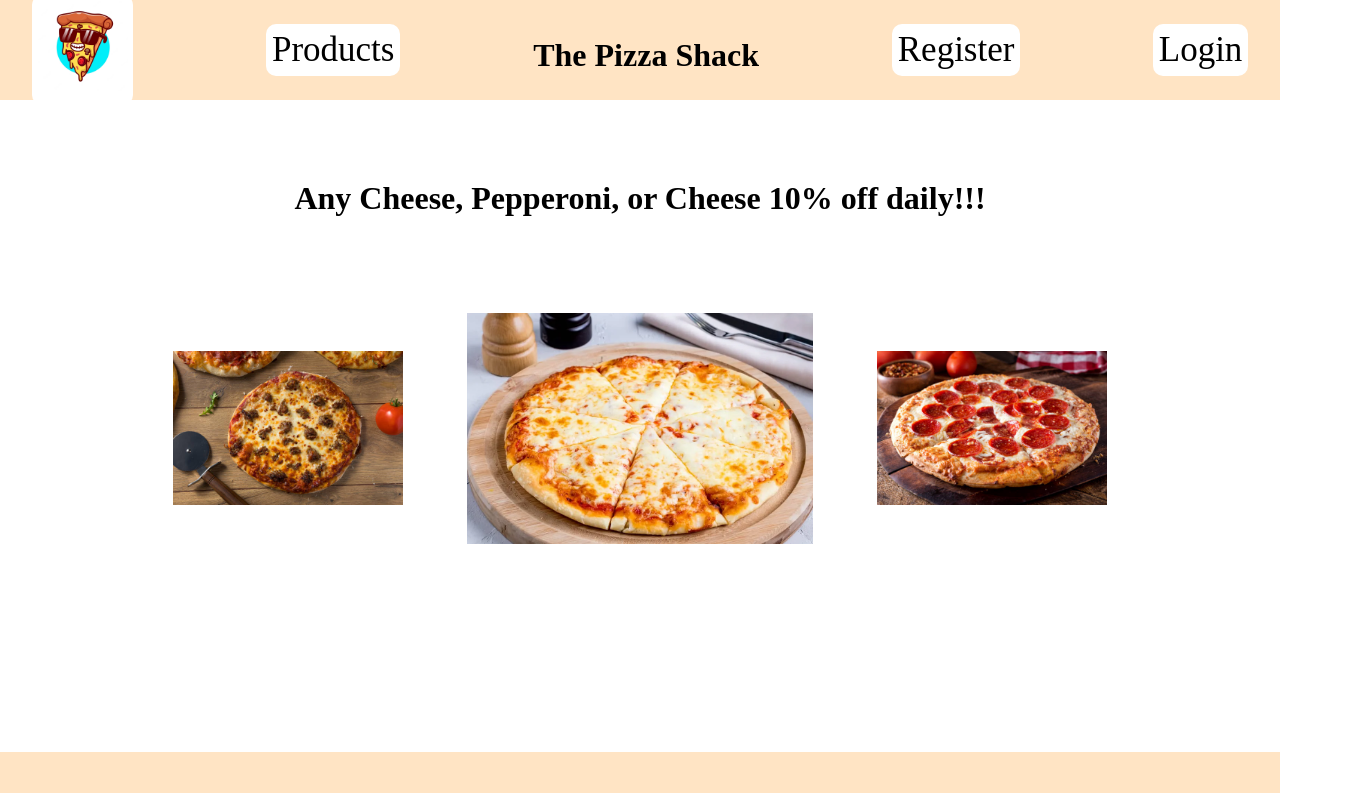
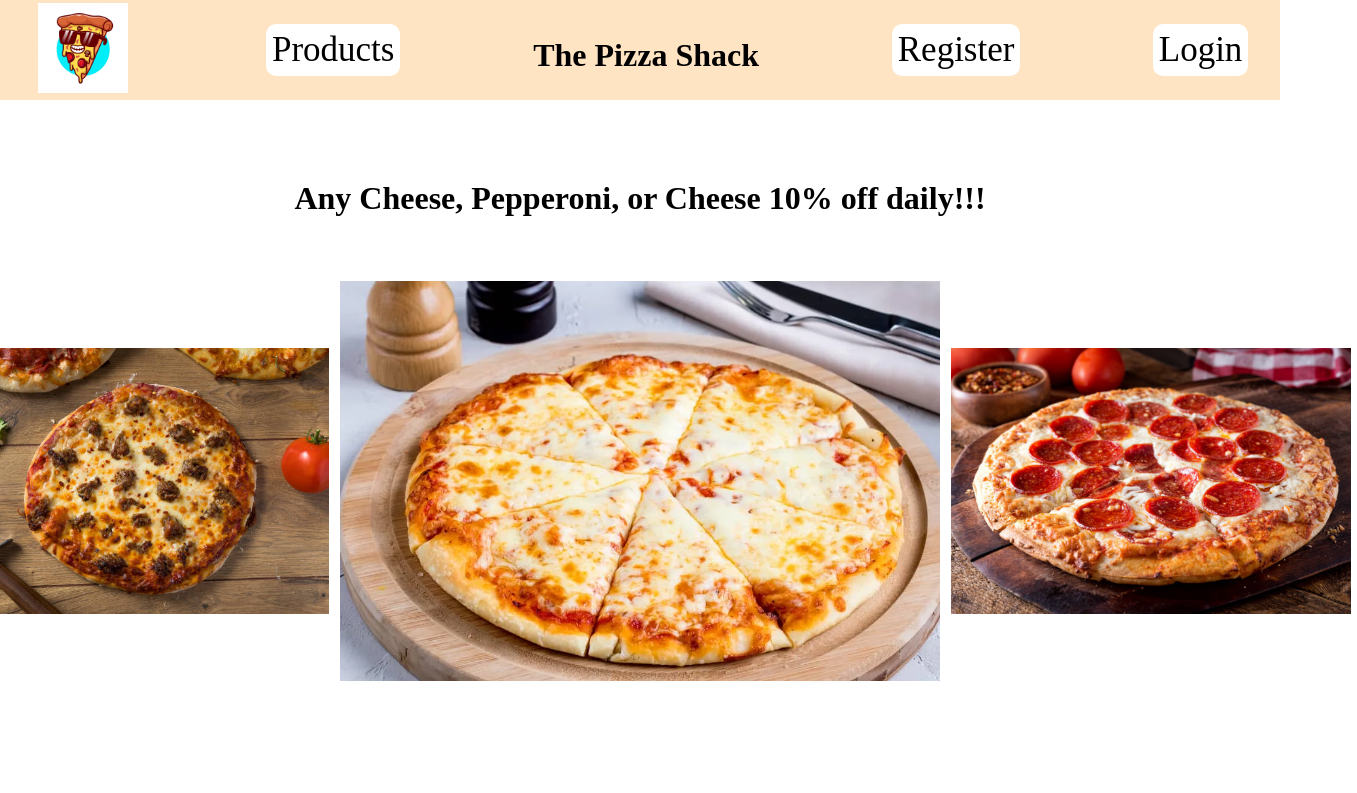
Before and after one commit to Markcanderson8/GroupOne, a React (Create React App) app in the folder pizzaFrontEnd/: page / in a window 1280 px wide. Shown: the top 793 px of the page, 1357 px wide, since content can reach past the window. Built offline with nearby package versions, Linux system fonts and the light colour scheme.

Commit message:
worked on links to single product page

```diff
--- a/pizzaFrontEnd/src/Components/App/App.js
+++ b/pizzaFrontEnd/src/Components/App/App.js
@@ -6,6 +6,7 @@ import Home from "../home/Home";
 import styles from "./App.module.css";
 import ItemCard from "../item-card/ItemCard";
 import ProductPage from "./productPage/ProductPage";
+import SingleItemPage from "../single-item-page/SingleItemPage";
 
 function App() {
   let itemName = "Cheese";
@@ -27,6 +28,7 @@ function App() {
             />
           }
         />
+        <Route exact path="/products/:id" element={<SingleItemPage />} />
         <Route exact path="/products" element={<ProductPage />} />
       </Routes>
       <Footer />
--- a/pizzaFrontEnd/src/Components/App/productPage/ProductPage.js
+++ b/pizzaFrontEnd/src/Components/App/productPage/ProductPage.js
@@ -26,8 +26,9 @@ const ProductPage = () => {
       <h1>The Products Page</h1>
       <div className={styles.grid}>
         {Items.map((d, index) => (
-          <div>
+          <div key={index}>
             <ItemCard
+              itemId={d.itemId}
               itemImg={d.itemImg}
               itemName={d.itemName}
               itemSize={d.itemSize}
--- a/pizzaFrontEnd/src/Components/home/Home.js
+++ b/pizzaFrontEnd/src/Components/home/Home.js
@@ -2,19 +2,32 @@ import pepperoni from "../../images/pepperoni.jpg";
 import cheese from "../../images/Cheese-pizza-1.webp";
 import sausage from "../../images/sausage.jpg";
 import styles from "./home.module.css";
+import { Link } from "react-router-dom";
 
 function Home() {
   return (
     <div className={styles.home}>
       <h1>Any Cheese, Pepperoni, or Cheese 10% off daily!!!</h1>
       <div className={styles.pizzas}>
+        <div className={styles.sausageLink}>
+          <Link to="/">
             <img className={styles.sausage} src={sausage} alt="sausage pizza" />
+          </Link>
+        </div>
+        <div className={styles.cheeseLink}>
+          <Link to="/">
             <img className={styles.cheese} src={cheese} alt="cheese pizza" />
+          </Link>
+        </div>
+        <div className={styles.pepperoniLink}>
+          <Link to="/">
             <img
               className={styles.pepperoni}
               src={pepperoni}
               alt="pepperoni pizza"
             />
+          </Link>
+        </div>
       </div>
     </div>
   );
--- a/pizzaFrontEnd/src/Components/home/home.module.css
+++ b/pizzaFrontEnd/src/Components/home/home.module.css
@@ -12,21 +12,30 @@
     text-align: center;
 }
 
-.sausage {
-    width: 20%;
-    margin: 2rem;
-}
-
 .cheese {
-    width: 30%;
-    margin: 2rem;
+    width: 600px;
 }
 
 .pepperoni {
-    width: 20%;
-    margin: 2rem;
+    width: 400px;
 }
 
 h1 {
     margin-top: 2rem;
 }
+
+.sausage {
+    width: 400px;
+}
+
+.sausageLink :not(hover) {
+    background-color: transparent;
+}
+
+.pepperoniLink :not(hover) {
+    background-color: transparent;
+}
+
+.cheeseLink :not(hover) {
+    background-color: transparent;
+}
--- a/pizzaFrontEnd/src/Components/item-card/ItemCard.js
+++ b/pizzaFrontEnd/src/Components/item-card/ItemCard.js
@@ -1,11 +1,17 @@
 import styles from "./ItemCard.module.css";
+import { Link } from "react-router-dom";
 
 const ItemCard = (props) => {
   return (
     <div>
+      <Link to={`/products/${props.itemId}`}>
         <div className={styles.item}>
           <div className={styles.card}>
-          <img className={styles.img} src={props.itemImg} alt="cheese pizza" />
+            <img
+              className={styles.img}
+              src={props.itemImg}
+              alt="cheese pizza"
+            />
             <div className="card-body">
               <h2 className={styles.heading}>{props.itemName}</h2>
               <p>{props.itemName} Pizza</p>
@@ -14,6 +20,7 @@ const ItemCard = (props) => {
             </div>
           </div>
         </div>
+      </Link>
     </div>
   );
 };
--- a/pizzaFrontEnd/src/Components/navBar/NavBar.js
+++ b/pizzaFrontEnd/src/Components/navBar/NavBar.js
@@ -6,13 +6,21 @@ import { Link } from "react-router-dom";
 function NavBar() {
   return (
     <div className={styles.navBar}>
-      <Link className={styles.logoWidth} to="/">
-        <img src={logo} alt="pizza logo" className={styles.logo} />
+      <div className={styles.logoLink}>
+        <Link to="/">
+          <img src={logo} alt="pizza logo" className={styles.logo} />
+        </Link>
+      </div>
+      <Link className={styles.productsLink} to="/products">
+        Products
       </Link>
-      <Link to="/products">Products</Link>
       <h1>The Pizza Shack</h1>
-      <Link href="#">Register</Link>
-      <Link href="#">Login</Link>
+      <Link className={styles.registerLink} to="/">
+        Register
+      </Link>
+      <Link className={styles.loginLink} to="/">
+        Login
+      </Link>
     </div>
   );
 }
--- a/pizzaFrontEnd/src/Components/navBar/navBar.module.css
+++ b/pizzaFrontEnd/src/Components/navBar/navBar.module.css
@@ -7,6 +7,7 @@
 
 .logo {
     width: 90px;
+    margin-top: 5px;
 }
 
 a {
@@ -19,6 +20,18 @@ a {
     border-radius: 10px;
 }
 
-a:hover {
-    background-color: lightgray;
+.logoLink :not(hover) {
+    background-color: transparent;
 }
+
+.loginLink:hover {
+    background-color: rgb(242, 235, 235);
+}
+
+.registerLink:hover {
+    background-color: rgb(242, 235, 235);
+}
+
+.productsLink:hover {
+    background-color: rgb(242, 235, 235);
+}
--- /dev/null
+++ b/pizzaFrontEnd/src/Components/single-item-page/SingleItemPage.js
@@ -0,0 +1,51 @@
+import React from "react";
+import { useState, useEffect } from "react";
+import constants from "../util/constants";
+import { useParams } from "react-router-dom";
+import ItemCard from "../item-card/ItemCard";
+
+const SingleItemPage = () => {
+  const [products, setProducts] = useState([]);
+  const params = useParams();
+
+  const fetchItems = () => {
+    fetch(constants.BASE_URL_API + constants.ITEMS_ENDPOINT)
+      .then((response) => {
+        return response.json();
+      })
+      .then((data) => {
+        setProducts(data);
+        console.log(data);
+      });
+  };
+
+  useEffect(() => {
+    fetchItems();
+  }, []);
+
+  return (
+    <div>
+      {products
+        .filter((p) => p.itemId === Number(params.itemId))
+        .map((filteredProduct) => (
+          <>
+            <div>
+              <h1>{filteredProduct.itemName}</h1>
+            </div>
+            <div>
+              <div key={filteredProduct.itemId}>
+                <ItemCard
+                  itemName={filteredProduct.itemName}
+                  itemImg={filteredProduct.itemImg}
+                  itemSize={filteredProduct.itemSize}
+                  itemPrice={filteredProduct.itemPrice}
+                />
+              </div>
+            </div>
+          </>
+        ))}
+    </div>
+  );
+};
+
+export default SingleItemPage;
```
Lines whose indentation alone changed are shown as unchanged.
